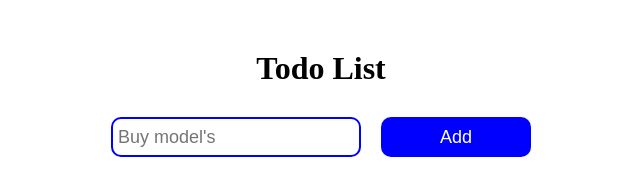
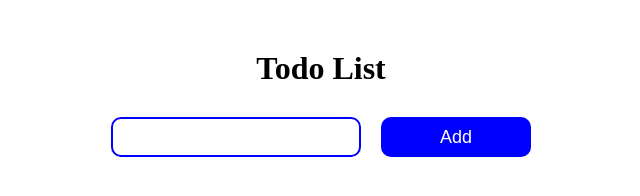
Before and after one commit to Farrux73982011/todo, a plain HTML site: page index.html in a window 1280 px wide. Shown: the whole page, without its empty margins (319-959 px from the left). Drawn offline with Linux system fonts and the light colour scheme.

Commit message:
site ready

```diff
--- a/index.html
+++ b/index.html
@@ -25,7 +25,7 @@
 
     <h1>Todo List</h1>
     <form>
-        <input type="text" name="task" placeholder="Buy model's">
+        <input type="text" name="task">
         <button>Add</button>
     </form>
 
--- a/style.css
+++ b/style.css
@@ -75,7 +75,6 @@ form input {
 }
  .active::before {
     width: 100% !important;
-
 }
 .text.active::before {
     content: "";
```
